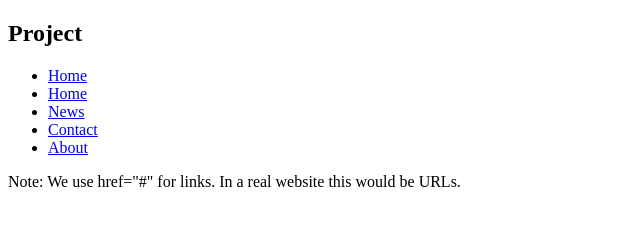
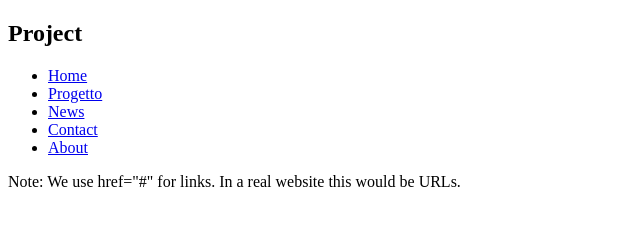
Before and after one commit to simonevolpe1234/simonevolpe1234.github.io, a plain HTML site: page project.html in a window 1280 px wide. Shown: the full height of the page, 0-640 px from the left. Drawn offline with Linux system fonts and the light colour scheme.

Commit message:
Change link text from 'Home' to 'Progetto'

```diff
--- a/project.html
+++ b/project.html
@@ -6,7 +6,7 @@
 
 <ul>
   <li><a href="index.html">Home</a></li>
-  <li><a href="project.html">Home</a></li>
+  <li><a href="project.html">Progetto</a></li>
   <li><a href="news">News</a></li>
   <li><a href="contact">Contact</a></li>
   <li><a href="about">About</a></li>
```
